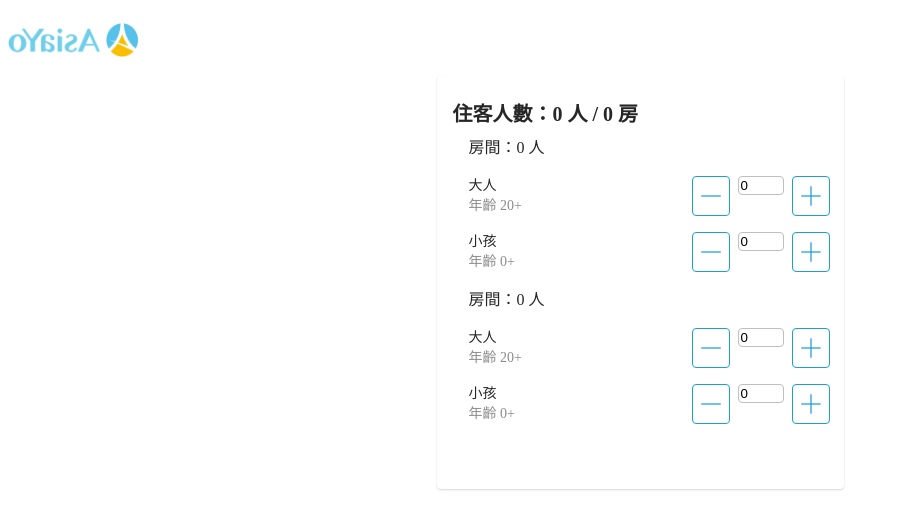
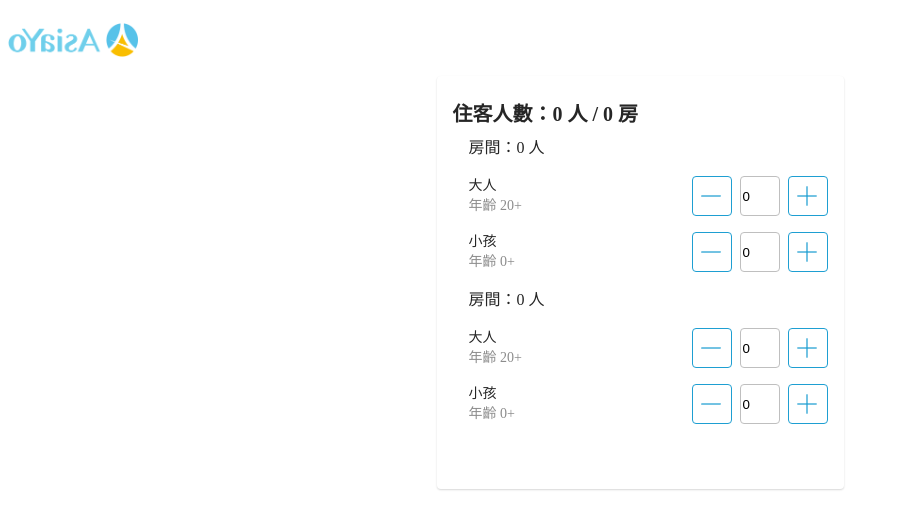
Before and after one commit to weryk153/Oyaisa, a React app: page / in a window 1280 px wide. Shown: the top 528 px of the page, without its empty margins (0-898 px from the left). Built offline with nearby package versions, Linux system fonts and the light colour scheme.

Commit message:
modify strction

```diff
--- a/src/component/PeopleCountField.jsx
+++ b/src/component/PeopleCountField.jsx
@@ -17,16 +17,18 @@ const PeopleCountField = ({ room, type, handleClicMinusCount, handleClicAddCount
     };
 
     return (
-        <div className="adult">
-            <div className="adult-left">
+        <div className="people-count-field-wrapper">
+            <div className="field-left">
                 <div className="title">{PeopleType[type].title}</div>
                 <div className="description">年齡 {PeopleType[type].age}</div>
             </div>
-            <div className="adult-right">
+            <div className="field-right">
                 <div className="img-border" onClick={handleClicMinusCount(type)}>
                     <img src={minusImg}></img>
                 </div>
-                <input name="adult" min={room.min} max={room.max - PeopleType[type].count} type="number" value={PeopleType[type].count} readOnly />
+                <div className="input-border">
+                    <input name={type} min={room.min} max={room.max - PeopleType[type].count} type="number" value={PeopleType[type].count} step="1" />
+                </div>
                 <div className="img-border" onClick={handleClicAddCount(type)}>
                     <img src={plisImg}></img>
                 </div>
--- a/src/component/Room.jsx
+++ b/src/component/Room.jsx
@@ -1,5 +1,6 @@
 import React, { useEffect, useState } from 'react';
 import PeopleCountField from './PeopleCountField'
+import RoomInfo from './RoomInfo'
 
 const Room = ({ room, index, handleDistribution }) => {
     const [adultCount, setAdultCount] = useState(0);
@@ -36,9 +37,7 @@ const Room = ({ room, index, handleDistribution }) => {
 
     return (
         <div className="people-statistics-wrapper">
-            <div className="room-info">
-                {`房間：${adultCount + childrenCount} 人`}
-            </div>
+            <RoomInfo adultCount={adultCount} childrenCount={childrenCount} />
             {peopleTypeList.map((type) =>
                 <PeopleCountField key={type} type={type} room={room} handleClicMinusCount={handleClicMinusCount} handleClicAddCount={handleClicAddCount} adultCount={adultCount} childrenCount={childrenCount} />
             )}
--- /dev/null
+++ b/src/component/RoomInfo.jsx
@@ -0,0 +1,11 @@
+import React, { memo } from 'react';
+
+const RoomInfo = ({ adultCount, childrenCount }) => {
+    return (
+        <div className="room-info">
+            {`房間：${adultCount + childrenCount} 人`}
+        </div>
+    )
+}
+
+export default memo(RoomInfo);
--- a/src/styles/global.scss
+++ b/src/styles/global.scss
@@ -43,7 +43,7 @@
         margin: 0px 16px;
     }
     .people-statistics-wrapper {
-        .adult {
+        .people-count-field-wrapper {
             display: flex;
             flex-direction: row;
             align-items: flex-start;
@@ -58,7 +58,7 @@
             align-self: stretch;
             flex-grow: 0;
             margin: 16px 0px;
-            .adult-left {
+            .field-left {
                 display: flex;
                 flex-direction: column;
                 align-items: flex-start;
@@ -101,7 +101,7 @@
                     margin: 0px 0px;
                 }
             }
-            .adult-right {
+            .field-right {
                 display: flex;
                 flex-direction: row;
                 align-items: flex-start;
@@ -127,10 +127,10 @@
                     box-sizing: border-box;
                     border-radius: 4px;
                 }
+                .input-border {
                     input {
-                    display: flex;
-                    align-items: center;
-                    justify-content: center;
+                        height: 40px;
+                        width: 40px;
                         background: #FFFFFF;
                         border: 1px solid #BFBFBF;
                         box-sizing: border-box;
@@ -141,3 +141,4 @@
             }
         }
     }
+}
```
Lines whose indentation alone changed are shown as unchanged.
